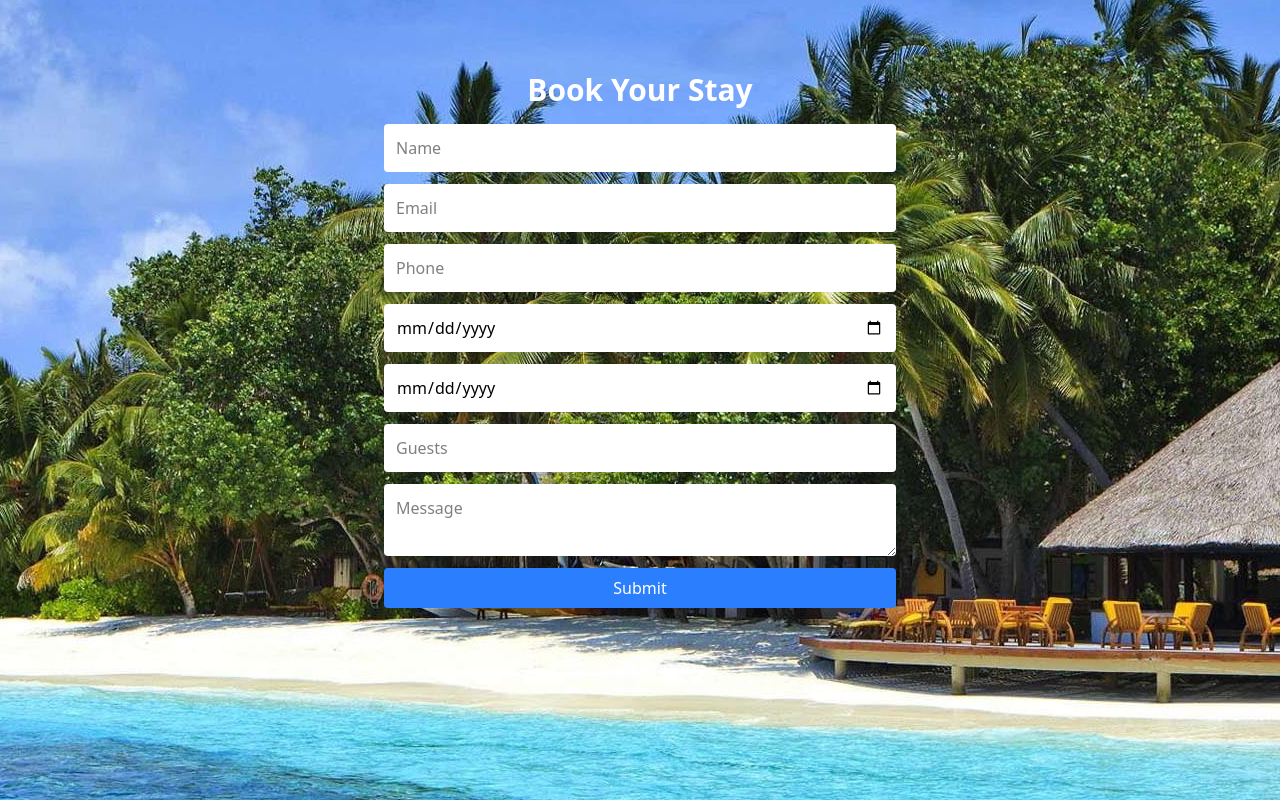
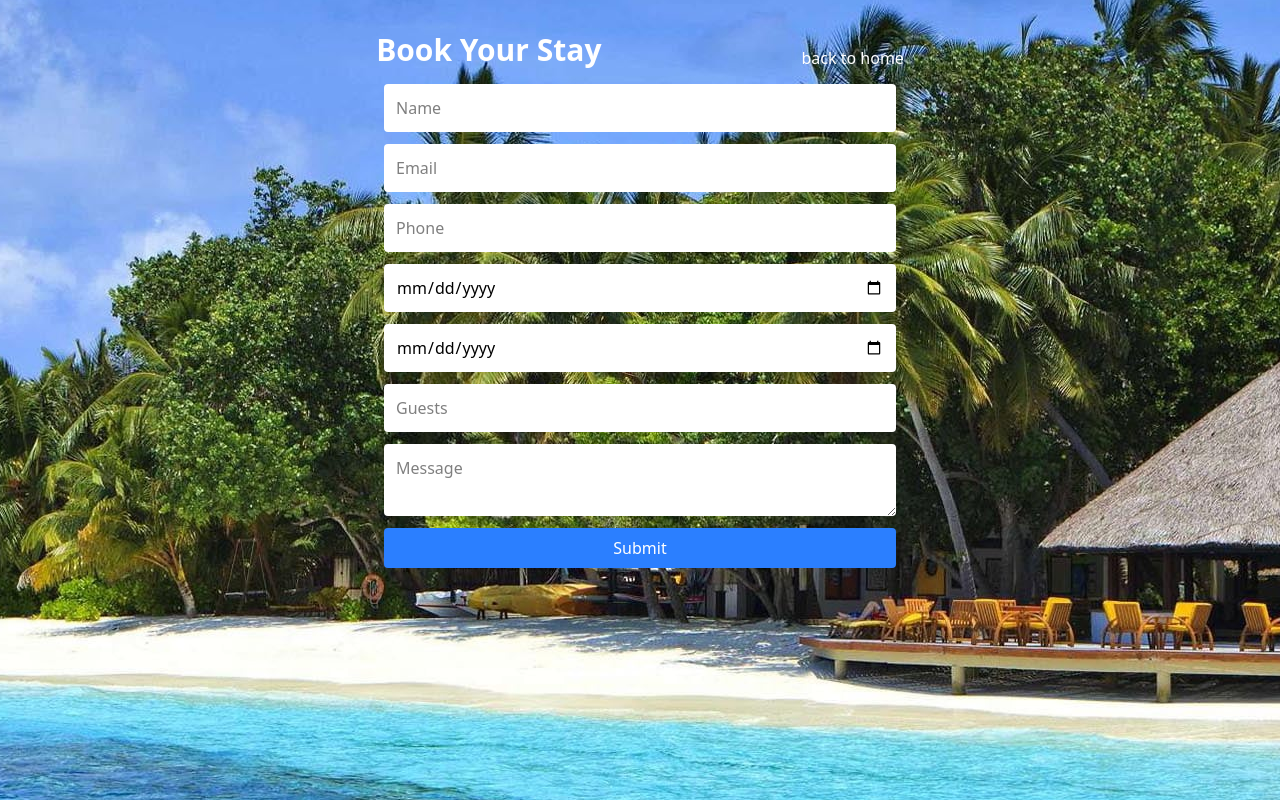
Before and after one commit to Vvk0105/hotel_booking_client, a React (Vite) app: page /booking in a window 1280 px wide. Built offline with nearby package versions, Linux system fonts and the light colour scheme.

Commit message:
backbtn added to booking page

```diff
--- a/src/components/BookingForm.jsx
+++ b/src/components/BookingForm.jsx
@@ -1,7 +1,7 @@
 import React, { useState } from "react";
 import axios from "axios";
 import BASE_URL from "../config";
-import { useNavigate } from "react-router-dom";
+import { Link, useNavigate } from "react-router-dom";
 
 function BookingForm() {
   const navigate = useNavigate();
@@ -48,7 +48,10 @@ function BookingForm() {
 
   return (
     <div id="booking" className="h-[100vh] p-8 mx-auto bg-center" style={{ backgroundImage: "url('images/bg.jpg')" }}>
-      <h2 className="text-3xl font-semibold mb-4 text-center text-white mt-10">Book Your Stay</h2>
+      <div className="flex justify-center items-center gap-3 text-white">
+      <h2 className="text-3xl font-semibold mb-4 text-center text-white">Book Your Stay</h2>
+      <Link to={'/'} className="ml-47">back to home</Link>
+      </div>
       <form onSubmit={handleSubmit} className="max-w-lg flex flex-col space-y-3 justify-center mx-auto">
         <input
           name="name"
```
